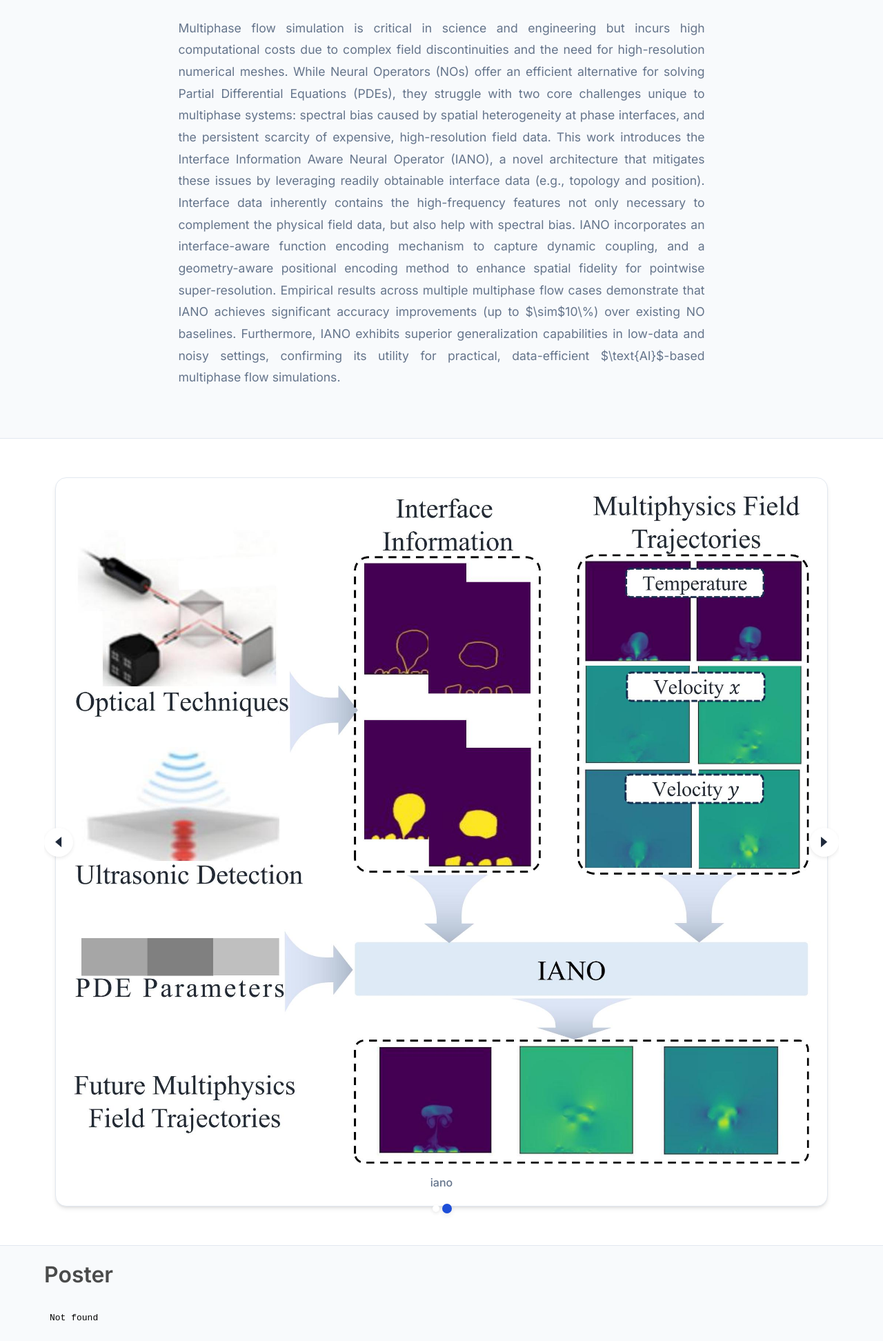
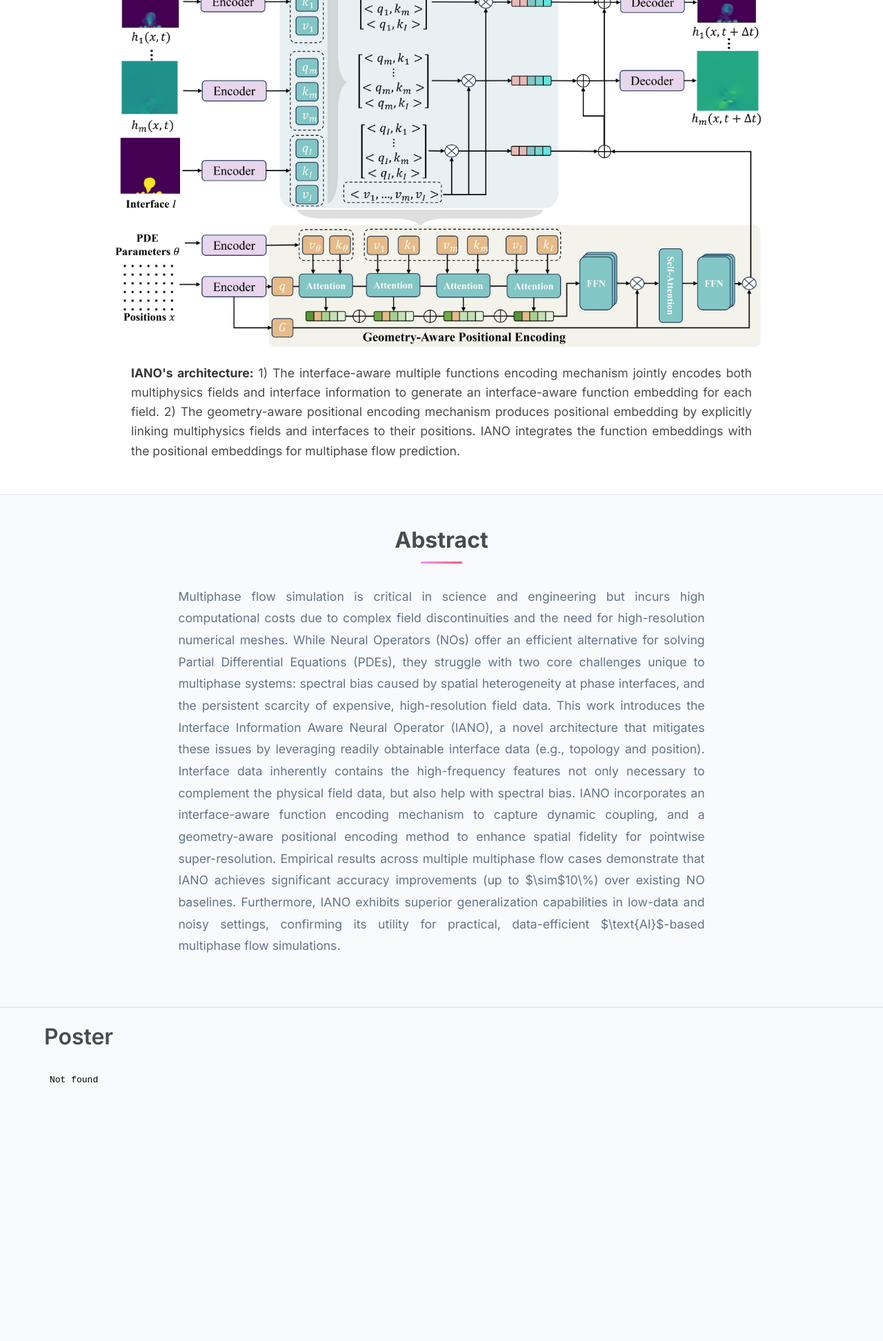
Before and after one commit to genshinzx/aaai26-iano, a plain HTML site: page index.html in a window 1280 px wide. Shown: the part 616-2560 px from the top of the page at 69% size. Drawn offline with nearby package versions, Linux system fonts and the light colour scheme; some icons are missing.

Commit message:
Add files via upload
1

```diff
--- a/index.html
+++ b/index.html
@@ -59,8 +59,7 @@
   <link rel="preconnect" href="https://cdn.jsdelivr.net">
 
 
-  <!-- TODO: Replace with your paper title and authors -->
-  <title>PAPER_TITLE - AUTHOR_NAMES | Academic Research</title>
+  <title>Cross-Field Interface-Aware Neural Operators for Multiphase Flow Simulation</title>
 
   <!-- Favicon and App Icons -->
   <link rel="icon" type="image/x-icon" href="static/images/favicon.ico">
@@ -298,6 +297,24 @@
 </section>
 
 
+<!-- Method Overview Image -->
+<section class="hero is-small">
+  <div class="hero-body">
+    <div class="container is-max-desktop">
+      <div class="has-text-centered">
+        <img src="static/images/architecture_01.jpg" alt="Method overview and architecture" style="width: 100%; max-width: 1200px; margin: 0 auto; display: block;"/>
+        <div class="content has-text-justified" style="margin-top: 1.5rem; max-width: 900px; margin-left: auto; margin-right: auto;">
+          <p style="color: #4a4a4a; line-height: 1.6;">
+            <strong>IANO's architecture:</strong> 1) The interface-aware multiple functions encoding mechanism jointly encodes both multiphysics fields and interface information to generate an interface-aware function embedding for each field. 2) The geometry-aware positional encoding mechanism produces positional embedding by explicitly linking multiphysics fields and interfaces to their positions. IANO integrates the function embeddings with the positional embeddings for multiphase flow prediction.
+          </p>
+        </div>
+      </div>
+    </div>
+  </div>
+</section>
+<!-- End method overview -->
+
+
 <!-- Paper abstract -->
 <section class="section hero is-light">
   <div class="container is-max-desktop">
@@ -305,7 +322,6 @@
       <div class="column is-four-fifths">
         <h2 class="title is-3">Abstract</h2>
         <div class="content has-text-justified">
-          <!-- TODO: Replace with your paper abstract -->
           <p>
             Multiphase flow simulation is critical in science and engineering but incurs high computational costs due to complex field discontinuities and the need for high-resolution numerical meshes. While Neural Operators (NOs) offer an efficient alternative for solving Partial Differential Equations (PDEs), they struggle with two core challenges unique to multiphase systems: spectral bias caused by spatial heterogeneity at phase interfaces, and the persistent scarcity of expensive, high-resolution field data. This work introduces the Interface Information Aware Neural Operator (IANO), a novel architecture that mitigates these issues by leveraging readily obtainable interface data (e.g., topology and position). Interface data inherently contains the high-frequency features not only necessary to complement the physical field data, but also help with spectral bias. IANO incorporates an interface-aware function encoding mechanism to capture dynamic coupling, and a geometry-aware positional encoding method to enhance spatial fidelity for pointwise super-resolution. Empirical results across multiple multiphase flow cases demonstrate that IANO achieves significant accuracy improvements (up to $\sim$10\%) over existing NO baselines. Furthermore, IANO exhibits superior generalization capabilities in low-data and noisy settings, confirming its utility for practical, data-efficient $\text{AI}$-based multiphase flow simulations.
           </p>
@@ -315,33 +331,6 @@
   </div>
 </section>
 <!-- End paper abstract -->
-
-
-<!-- Image carousel -->
-<section class="hero is-small">
-  <div class="hero-body">
-    <div class="container">
-      <div id="results-carousel" class="carousel results-carousel">
-       <div class="item">
-        <!-- TODO: Replace with your research result images -->
-        <img src="static/images/architecture_01.jpg" alt="pipeline" loading="lazy"/>
-        <!-- TODO: Replace with description of this result -->
-        <h2 class="subtitle has-text-centered">
-          pipeline
-        </h2>
-      </div>
-     <div class="item">
-      <!-- Your image here -->
-      <img src="static/images/iano_01.jpg" alt="iano" loading="lazy"/>
-      <h2 class="subtitle has-text-centered">
-        iano
-      </h2>
-    </div>
-  </div>
-</div>
-</div>
-</section>
-<!-- End image carousel -->
 
 
 <!-- Paper poster -->
```
